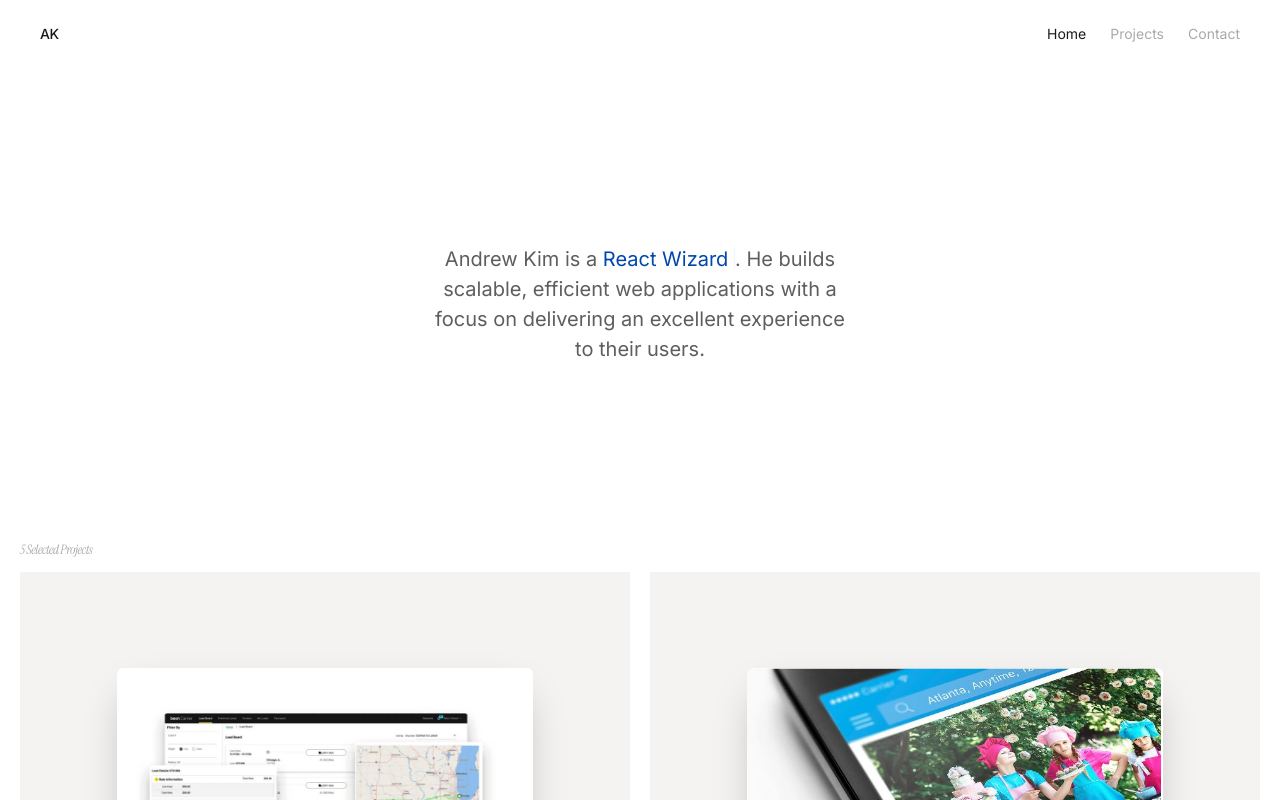
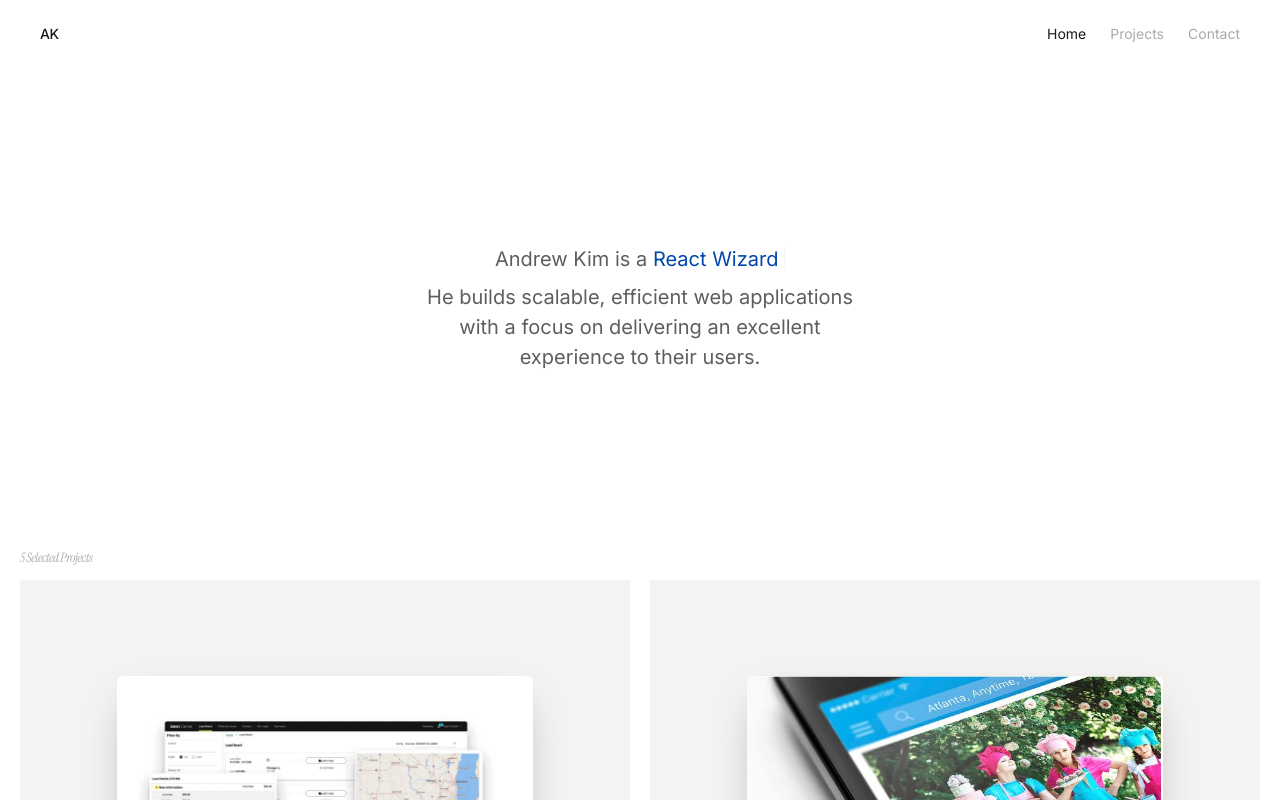
Before and after one commit to kdk0063/React-Andrew, a React (Vite) app: page / in a window 1280 px wide. Shown: the top 800 px of the page. Built offline with nearby package versions, Linux system fonts and the light colour scheme.

Commit message:
updated: in-line spacing

```diff
--- a/src/Components/Introduction.js
+++ b/src/Components/Introduction.js
@@ -8,13 +8,16 @@ function Introduction() {
 
     return (
         <div className="max-w-[30rem] mx-auto px-6 py-[8rem] md:py-[11rem] text-center">
-            <p className="text-[20px] leading-[1.5] text-ink/70">
+            <p className="text-[20px] leading-[1.5] text-ink/70 md:whitespace-nowrap">
                 Andrew Kim is a{' '}
                 <span className="whitespace-nowrap text-accent">
                     {words}
                     <TypeCursor cursorColor="#0047AB" />
                 </span>
-                . He builds scalable, efficient web applications with a focus on
+            </p>
+
+            <p className="mt-2 text-[20px] leading-[1.5] text-ink/70">
+                He builds scalable, efficient web applications with a focus on
                 delivering an excellent experience to their users.
             </p>
         </div>
```
